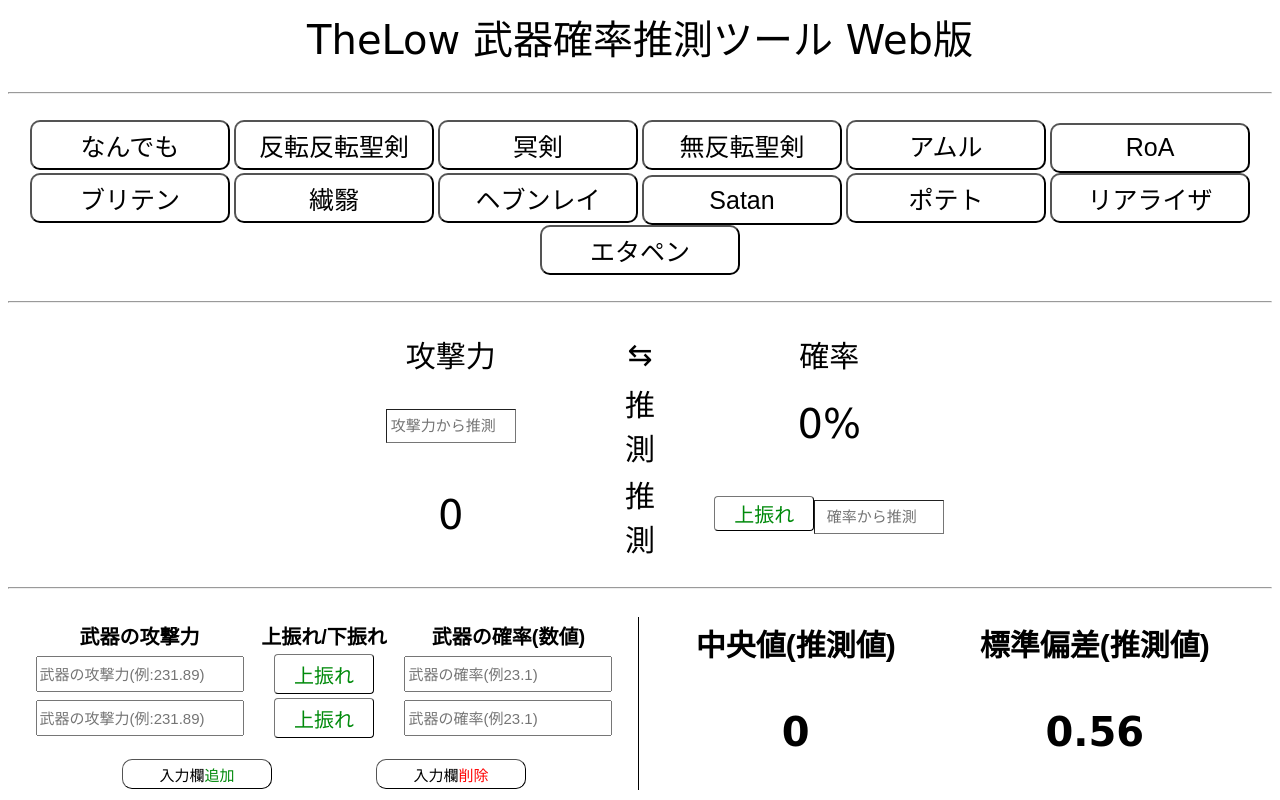
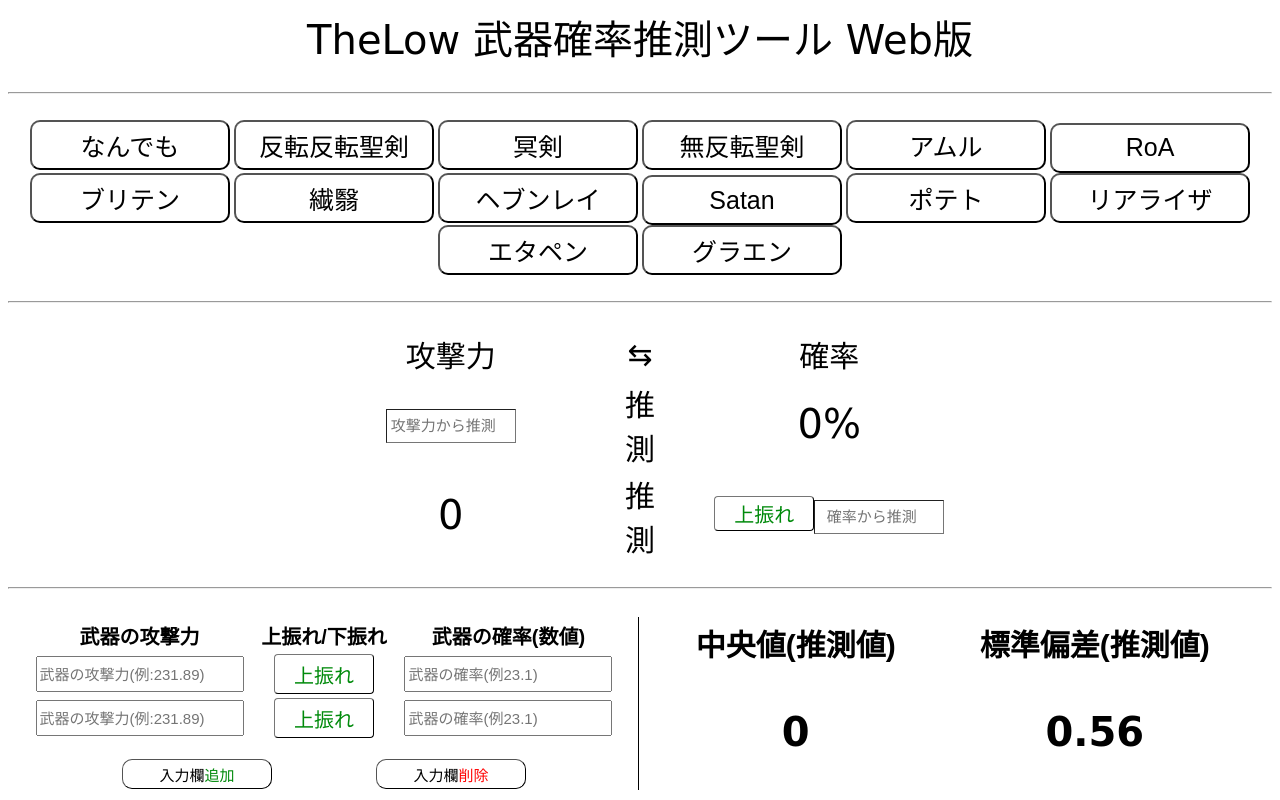
Before and after one commit to aki-k-no/TheLowWeaponStrGuesser, a plain HTML site: page index.html in a window 1280 px wide. Drawn offline with nearby package versions, Linux system fonts and the light colour scheme; a web font is replaced by a local one.

Commit message:
Update index.html

```diff
--- a/index.html
+++ b/index.html
@@ -41,6 +41,7 @@
 		<button class="selector">ポテト</button>
 		<button class="selector">リアライザ</button>
 		<button class="selector">エタペン</button>
+		<button class="selector">グラエン</button>
     </div>
     <br>
     <hr>
```
